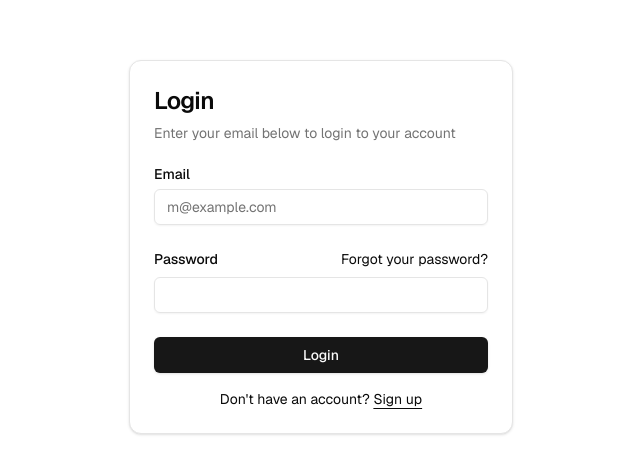
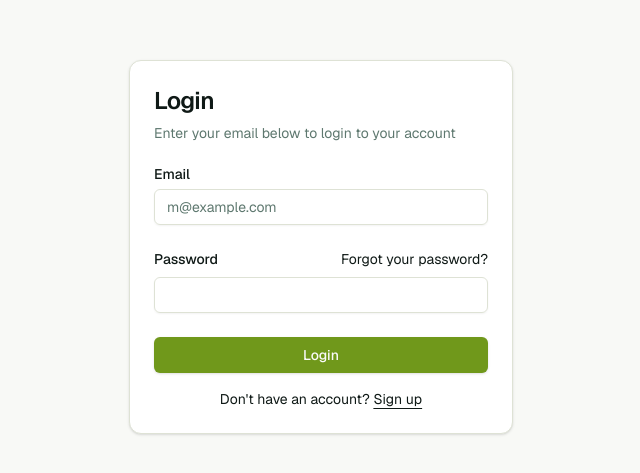
Before and after one commit to fnavarijo/gym-progress-tracker, a Next.js app: page /auth/login in a window 1280 px wide. Shown: the part 153-626 px from the top of the page, without its empty margins (319-959 px from the left). Built offline with nearby package versions, Linux system fonts and the light colour scheme; no server answers.

Commit message:
Updating UI styles

```diff
--- a/app/cycle/new/page.tsx
+++ b/app/cycle/new/page.tsx
@@ -15,22 +15,38 @@ function CycleFormSkeleton() {
 
 export default function NewCyclePage() {
   return (
-    <div className="min-h-screen bg-background max-w-md mx-auto flex flex-col">
-      <div className="bg-gradient-to-b from-primary/8 to-transparent">
-        <nav className="px-4 pt-6 pb-2 flex items-center gap-2">
+    <div className="min-h-screen bg-background flex flex-col md:flex-row">
+      {/* Branding panel — desktop only */}
+      <div className="hidden md:flex flex-1 bg-gradient-to-br from-primary/8 via-primary/5 to-transparent border-r flex-col justify-center px-12 lg:px-16">
+        <p className="text-xs font-semibold uppercase tracking-widest text-muted-foreground mb-4">
+          Momentum
+        </p>
+        <h2 className="text-5xl font-bold tracking-tight leading-tight">
+          New cycle,<br />new goals.
+        </h2>
+        <p className="text-muted-foreground mt-4 max-w-sm">
+          Enter your current PRs and pick a start date to generate your personalized training program.
+        </p>
+      </div>
+
+      {/* Action panel */}
+      <div className="w-full md:w-[420px] md:shrink-0 flex flex-col min-h-screen md:h-screen md:overflow-y-auto">
+        <div className="bg-gradient-to-b from-primary/8 to-transparent md:bg-none">
+          <nav className="px-4 md:px-6 pt-6 pb-2 flex items-center gap-2">
             <BackButton />
           </nav>
-        <div className="px-4 pt-2 pb-4">
-          <h1 className="text-4xl font-bold tracking-tight leading-none">
+          <div className="px-4 md:px-6 pt-2 pb-4">
+            <h1 className="text-3xl font-bold tracking-tight leading-tight">
               Create New Cycle
             </h1>
           </div>
         </div>
-      <div className="px-4 flex flex-col gap-8 flex-1">
+        <div className="px-4 md:px-6 flex flex-col gap-8 flex-1">
           <Suspense fallback={<CycleFormSkeleton />}>
             <PRSection />
           </Suspense>
         </div>
       </div>
+    </div>
   );
 }
--- a/app/cycle/onboarding/page.tsx
+++ b/app/cycle/onboarding/page.tsx
@@ -9,19 +9,34 @@ export default async function CycleOnboardingPage() {
   const plan = await getPlanBySlug('onboarding');
   if (!plan) notFound();
   return (
-    <div className="min-h-screen bg-background max-w-md mx-auto flex flex-col">
-      <div className="bg-gradient-to-b from-primary/8 to-transparent">
-        <nav className="px-4 pt-6 pb-2 flex items-center gap-2">
+    <div className="min-h-screen bg-background flex flex-col md:flex-row">
+      {/* Branding panel — desktop only */}
+      <div className="hidden md:flex flex-1 bg-gradient-to-br from-primary/8 via-primary/5 to-transparent border-r flex-col justify-center px-12 lg:px-16">
+        <p className="text-xs font-semibold uppercase tracking-widest text-muted-foreground mb-4">
+          Momentum
+        </p>
+        <h2 className="text-5xl font-bold tracking-tight leading-tight">
+          Start from zero.<br />Build from there.
+        </h2>
+        <p className="text-muted-foreground mt-4 max-w-sm">
+          One week of evaluation sets your baseline. From there, your program is fully personalized to you.
+        </p>
+      </div>
+
+      {/* Action panel */}
+      <div className="w-full md:w-[420px] md:shrink-0 flex flex-col min-h-screen md:h-screen md:overflow-y-auto">
+        <div className="bg-gradient-to-b from-primary/8 to-transparent md:bg-none">
+          <nav className="px-4 md:px-6 pt-6 pb-2 flex items-center gap-2">
             <BackButton />
           </nav>
-        <div className="px-4 pt-2 pb-6">
+          <div className="px-4 md:px-6 pt-2 pb-6">
             <p className="text-xs font-semibold uppercase tracking-widest text-muted-foreground mb-2">
               Getting Started
             </p>
-          <h1 className="text-4xl font-bold tracking-tight leading-none">Evaluation Week</h1>
+            <h1 className="text-3xl font-bold tracking-tight leading-tight">Evaluation Week</h1>
           </div>
         </div>
-      <main className="flex-1 overflow-y-auto px-4 pb-40 flex flex-col gap-6">
+        <main className="flex-1 overflow-y-auto px-4 md:px-6 pb-24 md:pb-8 flex flex-col gap-6">
           <CardContainer>
             <p className="text-sm text-muted-foreground leading-relaxed">
               Before starting your training program, you&apos;ll complete one week of evaluation
@@ -62,8 +77,9 @@ export default async function CycleOnboardingPage() {
             </div>
           </section>
         </main>
-      <div className="sticky bottom-0 px-4 pb-6 pt-10 bg-gradient-to-t from-background via-background/95 to-transparent">
+        <div className="sticky md:relative bottom-0 px-4 md:px-6 pb-6 pt-10 bg-gradient-to-t from-background via-background/95 to-transparent md:bg-none md:pt-0">
           <StartEvaluationButton planId={plan.id} />
+        </div>
       </div>
     </div>
   );
--- a/app/globals.css
+++ b/app/globals.css
@@ -4,30 +4,30 @@
 
 @layer base {
   :root {
-    --background: 0 0% 100%;
-    --foreground: 0 0% 3.9%;
+    --background: 80 20% 97%;
+    --foreground: 160 25% 8%;
     --card: 0 0% 100%;
-    --card-foreground: 0 0% 3.9%;
+    --card-foreground: 160 25% 8%;
     --popover: 0 0% 100%;
-    --popover-foreground: 0 0% 3.9%;
-    --primary: 0 0% 9%;
+    --popover-foreground: 160 25% 8%;
+    --primary: 79 70% 35%;
     --primary-foreground: 0 0% 98%;
-    --secondary: 0 0% 96.1%;
-    --secondary-foreground: 0 0% 9%;
-    --muted: 0 0% 96.1%;
-    --muted-foreground: 0 0% 45.1%;
-    --accent: 0 0% 96.1%;
-    --accent-foreground: 0 0% 9%;
+    --secondary: 79 25% 90%;
+    --secondary-foreground: 79 50% 18%;
+    --muted: 79 18% 91%;
+    --muted-foreground: 160 12% 42%;
+    --accent: 79 28% 88%;
+    --accent-foreground: 79 50% 18%;
     --destructive: 0 84.2% 60.2%;
     --destructive-foreground: 0 0% 98%;
-    --border: 0 0% 89.8%;
-    --input: 0 0% 89.8%;
-    --ring: 0 0% 3.9%;
-    --chart-1: 12 76% 61%;
-    --chart-2: 173 58% 39%;
-    --chart-3: 197 37% 24%;
-    --chart-4: 43 74% 66%;
-    --chart-5: 27 87% 67%;
+    --border: 79 18% 86%;
+    --input: 79 18% 86%;
+    --ring: 79 70% 35%;
+    --chart-1: 79 70% 35%;
+    --chart-2: 160 58% 35%;
+    --chart-3: 43 74% 45%;
+    --chart-4: 197 50% 38%;
+    --chart-5: 27 87% 55%;
     --radius: 0.5rem;
   }
   .dark {
--- a/app/page.tsx
+++ b/app/page.tsx
@@ -32,17 +32,33 @@ export default async function HomePage() {
     if (hasPastCycles) redirect('/cycle/new');
 
     return (
-      <div className="min-h-screen bg-background max-w-md mx-auto flex flex-col">
-        <div className="bg-gradient-to-b from-primary/8 to-transparent">
+      <div className="min-h-screen bg-background flex flex-col md:flex-row">
+        {/* Branding panel — desktop only */}
+        <div className="hidden md:flex flex-1 bg-gradient-to-br from-primary/8 via-primary/5 to-transparent border-r flex-col justify-center px-12 lg:px-16">
+          <p className="text-xs font-semibold uppercase tracking-widest text-muted-foreground mb-4">
+            Momentum
+          </p>
+          <h2 className="text-5xl font-bold tracking-tight leading-tight">
+            Build strength,<br />track progress.
+          </h2>
+          <p className="text-muted-foreground mt-4 max-w-sm">
+            Your personal weightlifting companion. Track PRs, follow structured cycles, and watch yourself grow stronger every week.
+          </p>
+        </div>
+
+        {/* Action panel */}
+        <div className="w-full md:w-[420px] md:shrink-0 flex flex-col min-h-screen md:h-screen md:overflow-y-auto">
+          <div className="bg-gradient-to-b from-primary/8 to-transparent md:bg-none">
             <Suspense fallback={<div className="px-4 pt-8 pb-4 h-24" />}>
               <DashboardGreeting />
             </Suspense>
           </div>
-        <main className="flex-1 flex flex-col justify-center px-4 pb-40">
+          <main className="flex-1 flex flex-col justify-start px-4 md:px-6 pt-2 pb-24 md:pb-8 md:pt-2">
             <NoCycleState />
           </main>
-        <div className="sticky bottom-0 px-4 pb-6 pt-10 flex flex-col gap-2 bg-gradient-to-t from-background via-background/95 to-transparent">
+          <div className="sticky md:relative bottom-0 px-4 md:px-6 pb-6 pt-10 flex flex-col gap-2 bg-gradient-to-t from-background via-background/95 to-transparent md:bg-none md:pt-0">
             <LogoutButton />
+          </div>
         </div>
       </div>
     );
--- a/components/app/cycle-form-client.tsx
+++ b/components/app/cycle-form-client.tsx
@@ -83,10 +83,9 @@ export function CycleFormClient({
 
       {/* Enter Your PRs section */}
       <section>
-        <h2 className="text-xs font-semibold uppercase tracking-widest text-muted-foreground mb-1">
+        <h2 className="text-xs font-semibold uppercase tracking-widest text-muted-foreground mb-3">
           Enter Your PRs
         </h2>
-        <p className="text-xs text-muted-foreground mb-3">Unit: lb</p>
         <p className="text-xs text-primary bg-primary/10 rounded-lg px-3 py-2 mb-3">
           {hasPastCycle
             ? 'Pre-populated from your last cycle — update any values if your PRs have changed.'
@@ -102,6 +101,10 @@ export function CycleFormClient({
               )}
             >
               <span className="font-semibold">{movement.name}</span>
+              <div className={cn(
+                'flex items-center gap-1.5 rounded-lg bg-muted px-3 h-10',
+                focusedMovement === movement.name && 'ring-2 ring-primary',
+              )}>
                 <input
                   type="number"
                   min="0"
@@ -117,13 +120,14 @@ export function CycleFormClient({
                   onFocus={() => setFocusedMovement(movement.name)}
                   onBlur={() => setFocusedMovement(null)}
                   className={cn(
-                  'w-20 h-10 rounded-lg bg-muted text-right px-3 text-base',
-                  'focus:outline-none focus:ring-2 focus:ring-primary',
+                    'w-14 bg-transparent text-right text-base focus:outline-none',
                     '[appearance:textfield] [&::-webkit-inner-spin-button]:appearance-none',
                     '[&::-webkit-outer-spin-button]:appearance-none',
                     'text-foreground',
                   )}
                 />
+                <span className="text-xs font-semibold text-muted-foreground">lb</span>
+              </div>
             </CardContainer>
           ))}
         </div>
@@ -133,7 +137,7 @@ export function CycleFormClient({
       {allPRsEntered && <WeekPreview movements={movements} prs={prs} />}
 
       {/* Sticky bottom button */}
-      <div className="sticky bottom-0 px-4 pb-6 pt-10 flex flex-col gap-2 bg-gradient-to-t from-background via-background/95 to-transparent">
+      <div className="sticky md:relative bottom-0 -mx-4 md:-mx-6 px-4 md:px-6 pb-6 pt-10 md:pt-4 flex flex-col gap-2 bg-gradient-to-t from-background via-background/95 to-transparent md:bg-none">
         {submitError && (
           <p className="text-destructive text-sm mb-2 text-center">
             {submitError}
--- a/components/app/dashboard-greeting.tsx
+++ b/components/app/dashboard-greeting.tsx
@@ -15,8 +15,8 @@ export async function DashboardGreeting() {
   const firstName = getFirstName(claims as Record<string, unknown>);
 
   return (
-    <header className="px-4 pt-8 pb-4">
-      <h1 className="text-4xl font-bold tracking-tight leading-none truncate">
+    <header className="px-4 md:px-6 pt-8 pb-4">
+      <h1 className="text-3xl font-bold tracking-tight leading-tight break-words">
         Hey, {firstName}!
       </h1>
       <p className="text-muted-foreground mt-2">Ready to build momentum?</p>
```
Also changed, not shown: 1 other file (tests, documents, lock files or other folders). Lines whose indentation alone changed are shown as unchanged.
